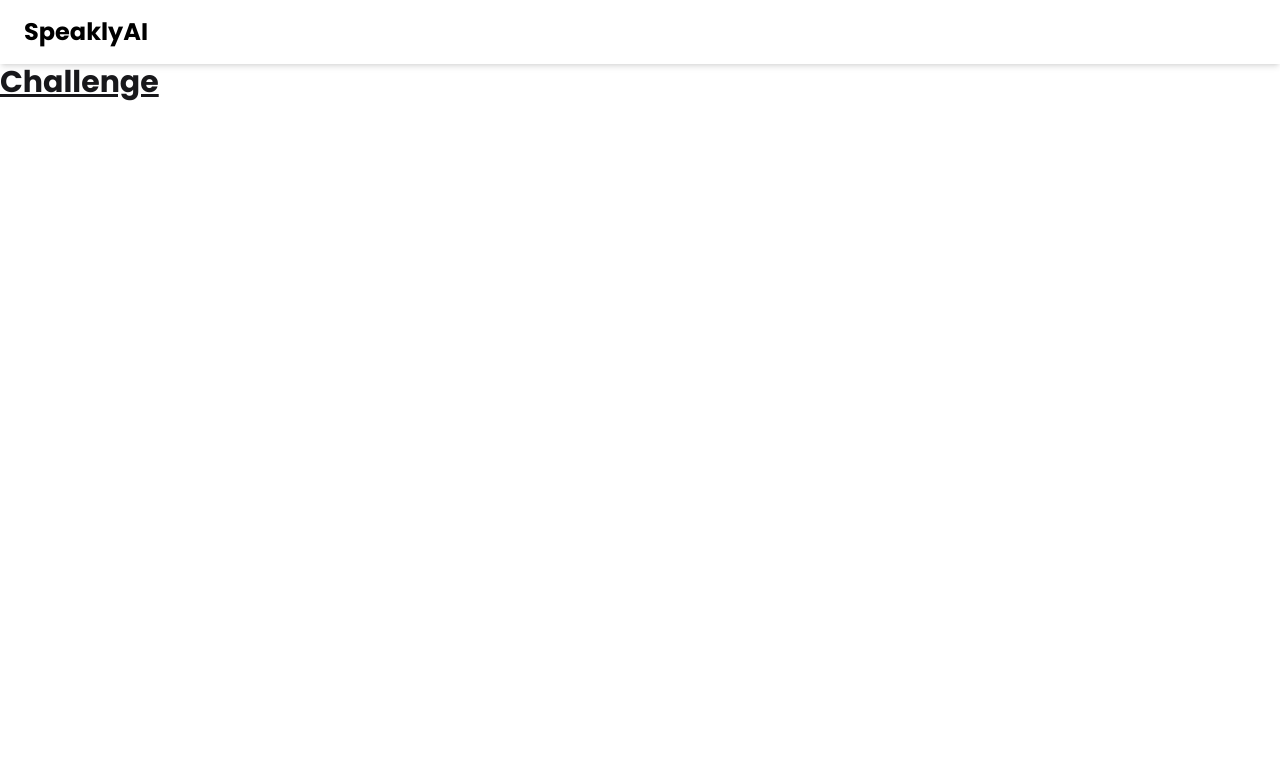
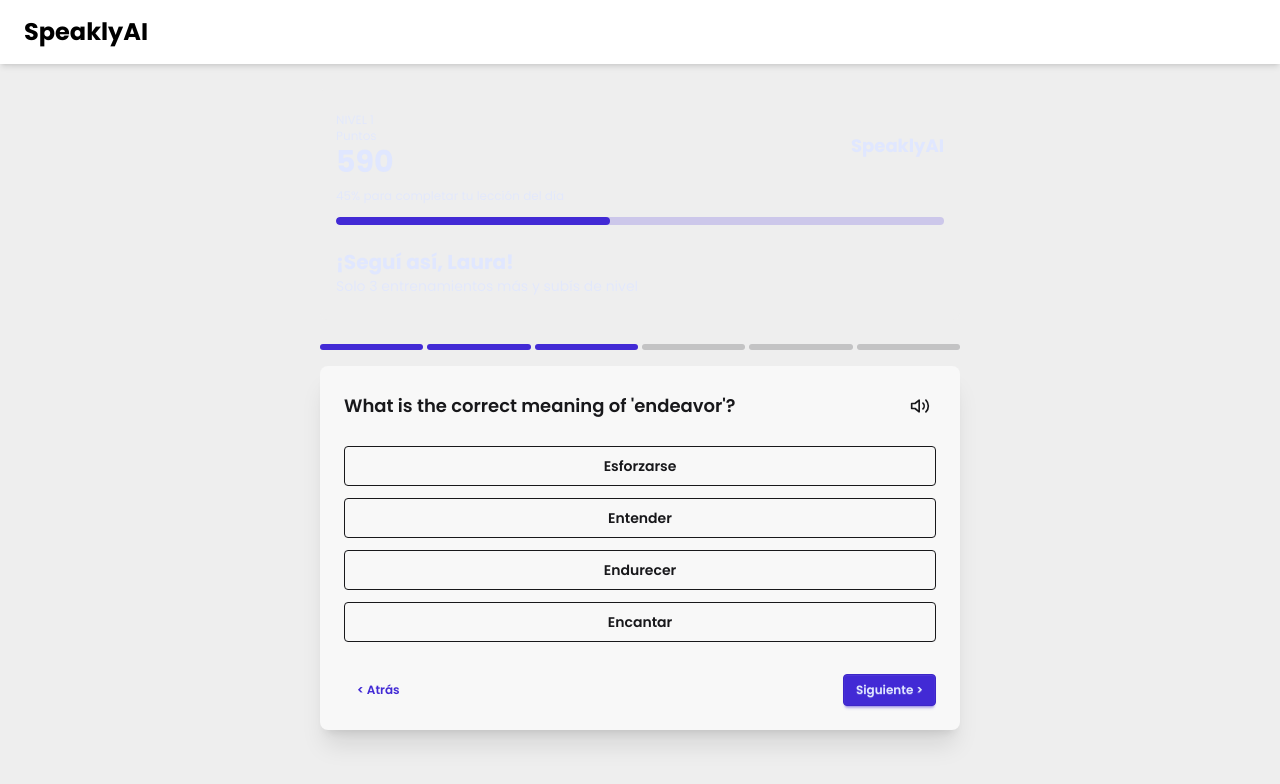
Before and after one commit to alejoborracci21/SpeaklyAI, a Next.js app in the folder frontend/: page /speaklyAI/challenge in a window 1280 px wide. Shown: the top 784 px of the page. Built offline with nearby package versions, Linux system fonts and the light colour scheme.

Commit message:
CREATE challenge page

```diff
--- a/frontend/src/app/(protected)/speaklyAI/challenge/page.tsx
+++ b/frontend/src/app/(protected)/speaklyAI/challenge/page.tsx
@@ -1,7 +1,60 @@
-export default function Challenge() {
+"use client"
+
+import { useState } from "react"
+import { ProgressHeader } from "@/components/challenge/progress-header"
+import { LessonProgress } from "@/components/challenge/lesson-progress"
+import { QuestionCard } from "@/components/challenge/question-card"
+
+export default function LessonPage() {
+  const [currentStep] = useState(3)
+
+  // Datos de ejemplo
+  const userData = {
+    level: 1,
+    points: 590,
+    dailyProgress: 45,
+    userName: "Laura",
+    remainingTrainings: 3,
+  }
+
+  const lessonData = {
+    totalSteps: 6,
+    currentQuestion: "What is the correct meaning of 'endeavor'?",
+    options: ["Esforzarse", "Entender", "Endurecer", "Encantar"],
+  }
+
+  const handleAnswer = (answer: string) => {
+    console.log("Selected answer:", answer)
+    // Aquí iría la lógica para procesar la respuesta
+  }
+
+  const handlePlayAudio = () => {
+    console.log("Playing audio pronunciation")
+    // Aquí iría la lógica para reproducir el audio
+  }
+
   return (
-    <div>
-      <h1 className="text-3xl font-bold underline">Challenge</h1>
+    <div className="min-h-screen bg-base-300 flex flex-col items-center">
+      <div className="container max-w-2xl mx-auto px-4 py-6">
+        <ProgressHeader
+          level={userData.level}
+          points={userData.points}
+          dailyProgress={userData.dailyProgress}
+          userName={userData.userName}
+          remainingTrainings={userData.remainingTrainings}
+        />
+
+        <div className="mt-6">
+          <LessonProgress currentStep={currentStep} totalSteps={lessonData.totalSteps} />
+
+          <QuestionCard
+            question={lessonData.currentQuestion}
+            options={lessonData.options}
+            onAnswer={handleAnswer}
+            onPlayAudio={handlePlayAudio}
+          />
+        </div>
+      </div>
     </div>
-  );
+  )
 }
--- /dev/null
+++ b/frontend/src/components/challenge/lesson-progress.tsx
@@ -0,0 +1,17 @@
+interface LessonProgressProps {
+  currentStep: number
+  totalSteps: number
+}
+
+export function LessonProgress({ currentStep, totalSteps }: LessonProgressProps) {
+  return (
+    <div className="flex w-full gap-1 my-4">
+      {Array.from({ length: totalSteps }).map((_, index) => (
+        <div
+          key={index}
+          className={`h-1.5 rounded-full flex-1 ${index < currentStep ? "bg-primary" : "bg-base-content opacity-20"}`}
+        ></div>
+      ))}
+    </div>
+  )
+}
--- /dev/null
+++ b/frontend/src/components/challenge/progress-header.tsx
@@ -0,0 +1,36 @@
+interface ProgressHeaderProps {
+  level: number
+  points: number
+  dailyProgress: number
+  userName: string
+  remainingTrainings: number
+}
+
+export function ProgressHeader({ level, points, dailyProgress, userName, remainingTrainings }: ProgressHeaderProps) {
+  return (
+    <div className="w-full px-4 py-6 bg-base-300 rounded-lg">
+      <div className="flex justify-between items-center mb-2">
+        <div className="flex flex-col">
+          <span className="text-xs text-primary-content opacity-80">NIVEL {level}</span>
+          <span className="text-xs text-primary-content opacity-80">Puntos</span>
+          <span className="text-3xl font-bold text-primary-content">{points}</span>
+        </div>
+        <div className="text-right">
+          <span className="text-lg font-bold text-primary-content">SpeaklyAI</span>
+        </div>
+      </div>
+
+      <div className="w-full mb-4">
+        <div className="flex justify-between text-xs text-primary-content opacity-80 mb-1">
+          <span>{dailyProgress}% para completar tu lección del día</span>
+        </div>
+        <progress className="progress progress-primary w-full h-2" value={dailyProgress} max="100"></progress>
+      </div>
+
+      <div className="text-primary-content">
+        <h2 className="text-xl font-bold">¡Seguí así, {userName}!</h2>
+        <p className="text-sm opacity-80">Solo {remainingTrainings} entrenamientos más y subís de nivel</p>
+      </div>
+    </div>
+  )
+}
--- /dev/null
+++ b/frontend/src/components/challenge/question-card.tsx
@@ -0,0 +1,46 @@
+"use client"
+import { VolumeUp } from "./volume-up"
+import { useRouter } from "next/navigation"
+
+
+interface QuestionCardProps {
+  question: string
+  options: string[]
+  onAnswer: (answer: string) => void
+  onPlayAudio?: () => void
+}
+
+export function QuestionCard({ question, options, onAnswer, onPlayAudio }: QuestionCardProps) {
+  const router = useRouter()
+  return (
+    <div className="card w-full bg-base-200 shadow-xl">
+      <div className="card-body p-6">
+        <div className="flex justify-between items-center mb-4">
+          <h2 className="card-title text-lg">{question}</h2>
+          {onPlayAudio && (
+            <button onClick={onPlayAudio} className="btn btn-circle btn-sm btn-ghost" aria-label="Play pronunciation">
+              <VolumeUp />
+            </button>
+          )}
+        </div>
+
+        <div className="space-y-3">
+          {options.map((option, index) => (
+            <button
+              key={index}
+              className="btn btn-block btn-outline hover:btn-primary text-center py-4"
+              onClick={() => onAnswer(option)}
+            >
+              {option}
+            </button>
+          ))}
+        </div>
+
+        <div className="card-actions justify-between mt-6">
+          <button className="btn btn-ghost btn-sm text-primary" onClick={() => router.back()}>&lt; Atrás</button>
+          <button className="btn btn-primary btn-sm">Siguiente &gt;</button>
+        </div>
+      </div>
+    </div>
+  )
+}
--- /dev/null
+++ b/frontend/src/components/challenge/volume-up.tsx
@@ -0,0 +1,19 @@
+export function VolumeUp() {
+  return (
+    <svg
+      xmlns="http://www.w3.org/2000/svg"
+      width="20"
+      height="20"
+      viewBox="0 0 24 24"
+      fill="none"
+      stroke="currentColor"
+      strokeWidth="2"
+      strokeLinecap="round"
+      strokeLinejoin="round"
+    >
+      <polygon points="11 5 6 9 2 9 2 15 6 15 11 19 11 5"></polygon>
+      <path d="M15.54 8.46a5 5 0 0 1 0 7.07"></path>
+      <path d="M19.07 4.93a10 10 0 0 1 0 14.14"></path>
+    </svg>
+  )
+}
```
